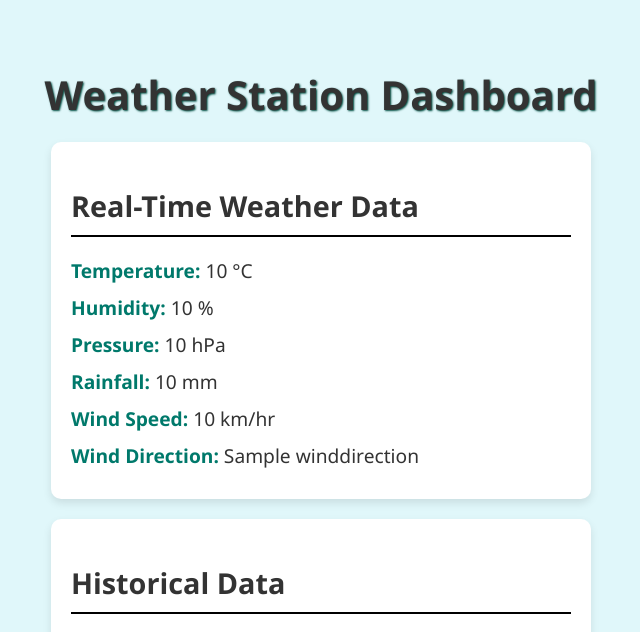
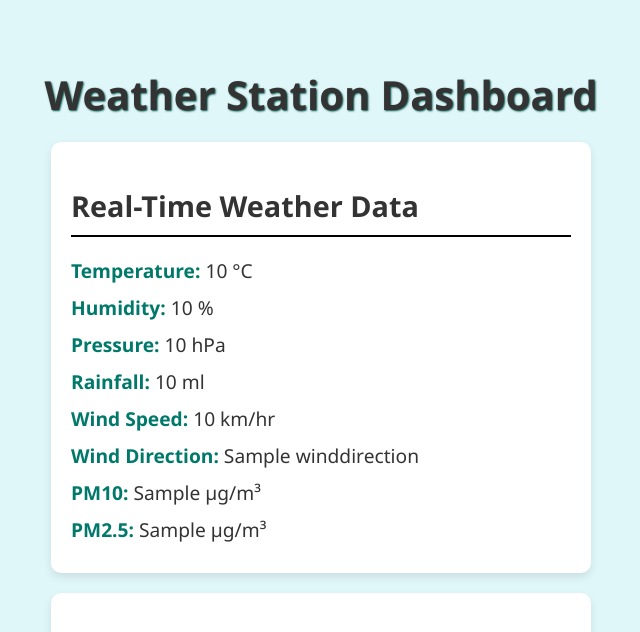
Before and after one commit to bindu-1805/UI, a Flask app: template templates/index.html in a window 1280 px wide. Shown: the top 632 px of the page, without its empty margins (319-959 px from the left). Run offline with Flask 3, Linux system fonts and the light colour scheme; the template is opened without the code that fills it: most values are stand-ins (such as "Sample title", 1, 10 or a date in 2020); a map, chart or similar area stays blank.

Commit message:
Update index.html

```diff
--- a/templates/index.html
+++ b/templates/index.html
@@ -15,9 +15,12 @@
         <p><strong>Temperature:</strong> {{ latest_data.Temperature | round(2) }} °C</p>
         <p><strong>Humidity:</strong> {{ latest_data.Humidity | round(2) }} %</p>
         <p><strong>Pressure:</strong> {{ latest_data.Pressure  | round(2) }} hPa</p>
-        <p><strong>Rainfall:</strong> {{ latest_data.Rainfall  | round(2) }} mm</p>
+        <p><strong>Rainfall:</strong> {{ latest_data.Rainfall  | round(2) }} ml</p>
         <p><strong>Wind Speed:</strong> {{ latest_data.Windspeed  | round(2) }} km/hr</p>
         <p><strong>Wind Direction:</strong> {{ latest_data.Winddirection }} </p>
+        <p><strong>PM10:</strong> {{ latest_pm_data['PM10'] }} µg/m³</p>
+        <p><strong>PM2.5:</strong> {{ latest_pm_data['PM2.5'] }} µg/m³</p>
+
     </div>
 
     <div class="plot">
```
